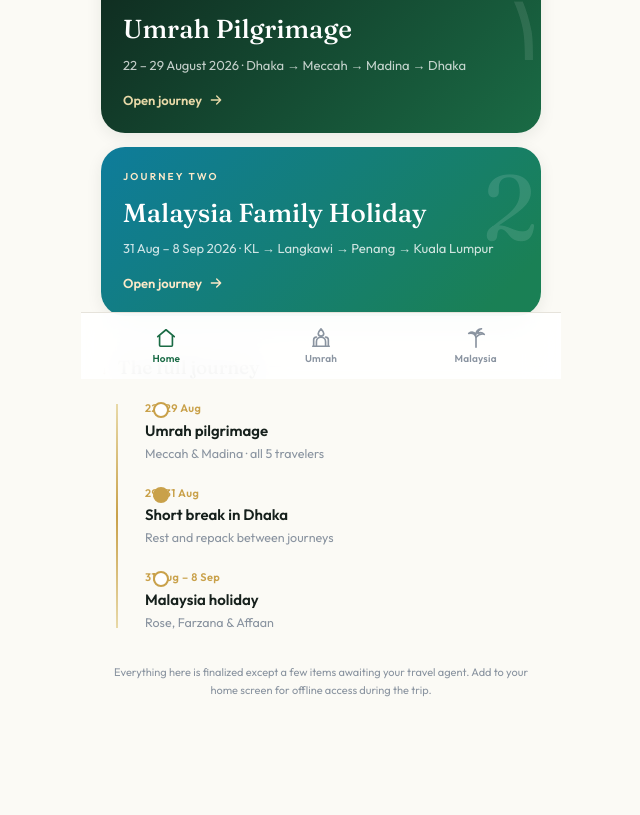
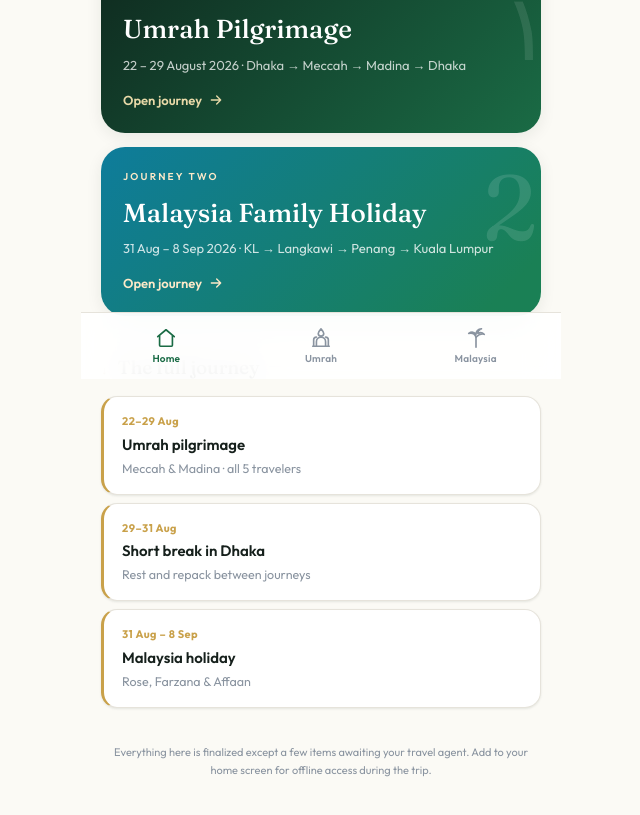
Before and after one commit to Rose1391/eye-3, a React (Vite) app: page / in a window 1280 px wide. Shown: the part 421-1236 px from the top of the page, without its empty margins (319-959 px from the left). Built offline with nearby package versions, Linux system fonts and the light colour scheme; a web font is replaced by a local one.

Commit message:
Add files via upload

```diff
--- a/src/index.css
+++ b/src/index.css
@@ -168,30 +168,21 @@ a { color: inherit; text-decoration: none; }
   color: var(--slate);
 }
 
-/* ── Journey spine (signature element) ─────────────────── */
-.spine { position: relative; padding-left: 44px; }
-.spine::before {
-  content: '';
-  position: absolute;
-  left: 15px; top: 8px; bottom: 8px;
-  width: 2px;
-  background: linear-gradient(to bottom, var(--u-gold-soft), var(--u-gold) 50%, var(--u-gold-soft));
+/* ── Journey timeline — clean list, no connecting line ─── */
+.spine { position: relative; padding-left: 4px; }
+.spine-row {
+  padding: 14px 0;
+  border-bottom: 1px solid var(--line);
 }
-.spine.malaysia::before {
-  background: linear-gradient(to bottom, var(--m-sun), var(--m-sea) 50%, var(--m-leaf));
+.spine-row:last-child { border-bottom: none; }
+.spine-row.nap {
+  background: var(--u-light);
+  border-radius: var(--r-sm);
+  padding: 12px 14px;
+  border-bottom: none;
+  margin: 4px 0;
 }
-.spine-node {
-  position: absolute;
-  left: 8px;
-  width: 16px; height: 16px;
-  border-radius: 50%;
-  background: var(--white);
-  border: 2.5px solid var(--u-gold);
-  z-index: 1;
-}
-.spine.malaysia .spine-node { border-color: var(--m-sea); }
-.spine-node.transit { background: var(--u-gold); }
-.spine.malaysia .spine-node.transit { background: var(--m-sun); border-color: var(--m-sun); }
+.spine.malaysia .spine-row.nap { background: #F1E7F7; }
 
 /* ── Toddler tip callout ───────────────────────────────── */
 .tip {
--- a/src/pages/Home.jsx
+++ b/src/pages/Home.jsx
@@ -101,20 +101,17 @@ export default function Home() {
         <span className="line" />
       </div>
       <div style={{ padding: "0 20px 12px" }}>
-        <div className="spine" style={{ paddingTop: 4 }}>
-          {[
-            { d: "22–29 Aug", t: "Umrah pilgrimage", s: "Meccah & Madina · all 5 travelers", transit: false },
-            { d: "29–31 Aug", t: "Short break in Dhaka", s: "Rest and repack between journeys", transit: true },
-            { d: "31 Aug – 8 Sep", t: "Malaysia holiday", s: "Rose, Farzana & Affaan", transit: false },
-          ].map((e, i) => (
-            <div key={i} style={{ position: "relative", paddingBottom: i < 2 ? 22 : 4 }}>
-              <span className={`spine-node ${e.transit ? "transit" : ""}`} style={{ top: 2 }} />
-              <div style={{ fontSize: 11, fontWeight: 600, color: "var(--u-gold)", letterSpacing: "0.04em" }}>{e.d}</div>
-              <div style={{ fontWeight: 600, fontSize: 15, marginTop: 1 }}>{e.t}</div>
-              <div style={{ fontSize: 12.5, color: "var(--mist)" }}>{e.s}</div>
-            </div>
-          ))}
-        </div>
+        {[
+          { d: "22–29 Aug", t: "Umrah pilgrimage", s: "Meccah & Madina · all 5 travelers" },
+          { d: "29–31 Aug", t: "Short break in Dhaka", s: "Rest and repack between journeys" },
+          { d: "31 Aug – 8 Sep", t: "Malaysia holiday", s: "Rose, Farzana & Affaan" },
+        ].map((e, i) => (
+          <div key={i} className="card pad" style={{ marginBottom: 8, borderLeft: "3px solid var(--u-gold)" }}>
+            <div style={{ fontSize: 11, fontWeight: 700, color: "var(--u-gold)", letterSpacing: "0.04em" }}>{e.d}</div>
+            <div style={{ fontWeight: 600, fontSize: 15, marginTop: 2 }}>{e.t}</div>
+            <div style={{ fontSize: 12.5, color: "var(--mist)", marginTop: 1 }}>{e.s}</div>
+          </div>
+        ))}
       </div>
 
       <p className="center muted" style={{ fontSize: 11, padding: "16px 30px 24px", lineHeight: 1.6 }}>
--- a/src/pages/Malaysia.jsx
+++ b/src/pages/Malaysia.jsx
@@ -159,13 +159,15 @@ function ScheduleTab() {
       </div>
 
       <div style={{ padding: "12px 20px" }}>
-        <div className="spine malaysia" style={{ paddingTop: 6 }}>
+        <div className="card" style={{ overflow: "hidden" }}>
           {toddlerSchedule.map((s, i) => (
-            <div key={i} style={{ position: "relative", paddingBottom: i < toddlerSchedule.length - 1 ? 16 : 0 }}>
-              <span className={`spine-node ${s.nap ? "transit" : ""}`}
-                style={{ top: 2, borderColor: s.nap ? "#B06AC9" : "var(--m-sea)", background: s.nap ? "#B06AC9" : "#fff" }} />
-              <div style={{ fontSize: 11, fontWeight: 700, color: s.nap ? "#A05BB8" : "var(--m-sea)", letterSpacing: "0.03em" }}>{s.time}</div>
-              <div style={{ fontSize: 13.5, fontWeight: s.nap ? 600 : 500, color: s.nap ? "#A05BB8" : "var(--ink)", lineHeight: 1.4, marginTop: 1 }}>
+            <div key={i} style={{
+              padding: "12px 16px",
+              borderBottom: i < toddlerSchedule.length - 1 ? "1px solid var(--line)" : "none",
+              background: s.nap ? "#F1E7F7" : (i % 2 === 0 ? "#fff" : "#FAFAF8"),
+            }}>
+              <div style={{ fontSize: 11.5, fontWeight: 700, color: s.nap ? "#A05BB8" : "var(--m-sea)", letterSpacing: "0.03em", marginBottom: 2 }}>{s.time}</div>
+              <div style={{ fontSize: 13.5, fontWeight: s.nap ? 600 : 500, color: s.nap ? "#A05BB8" : "var(--ink)", lineHeight: 1.4 }}>
                 {s.activity}
               </div>
             </div>
@@ -328,11 +330,9 @@ function FlightsTab() {
     <div>
       <SectionHead num="01" title="Full route" />
       <div style={{ padding: "0 20px 8px" }}>
-        <div className="spine malaysia" style={{ paddingTop: 6 }}>
+        <div>
           {malaysiaFlights.map((f, i) => (
-            <div key={i} style={{ position: "relative", paddingBottom: i < malaysiaFlights.length - 1 ? 18 : 4 }}>
-              <span className="spine-node" style={{ top: 4 }} />
-              <div className="card pad">
+            <div key={i} className="card pad" style={{ marginBottom: i < malaysiaFlights.length - 1 ? 10 : 4, borderLeft: "3px solid var(--m-sea)" }}>
                 <div style={{ display: "flex", justifyContent: "space-between", alignItems: "baseline", marginBottom: 4 }}>
                   <span style={{ fontWeight: 700, fontSize: 14 }}>{f.leg}</span>
                   <span style={{ fontFamily: "var(--font-mono)", fontSize: 12, color: "var(--m-sea)", fontWeight: 500 }}>{f.time}</span>
@@ -340,7 +340,6 @@ function FlightsTab() {
                 <div style={{ fontSize: 12.5, color: "var(--m-sea-deep)", fontWeight: 600, marginBottom: 2 }}>{f.op}</div>
                 <div style={{ fontSize: 12.5, color: "var(--slate)" }}>{f.route}</div>
                 <div style={{ fontSize: 12, color: "var(--mist)", marginTop: 4, fontStyle: "italic" }}>{f.note}</div>
-              </div>
             </div>
           ))}
         </div>
--- a/src/pages/Umrah.jsx
+++ b/src/pages/Umrah.jsx
@@ -61,10 +61,9 @@ export default function Umrah() {
 function DaysTab() {
   return (
     <div style={{ padding: "8px 20px 12px" }}>
-      <div className="spine" style={{ paddingTop: 12 }}>
+      <div style={{ paddingTop: 8 }}>
         {umrahDays.map((d, i) => (
-          <div key={i} style={{ position: "relative", paddingBottom: i < umrahDays.length - 1 ? 22 : 4 }}>
-            <span className={`spine-node ${d.transit ? "transit" : ""}`} style={{ top: 4 }} />
+          <div key={i} style={{ marginBottom: i < umrahDays.length - 1 ? 22 : 4 }}>
             <div style={{ display: "flex", alignItems: "baseline", gap: 8, marginBottom: 2 }}>
               <span style={{ fontSize: 11, fontWeight: 700, color: "var(--u-gold)", letterSpacing: "0.04em" }}>
                 DAY {d.day} · {d.date}
```
